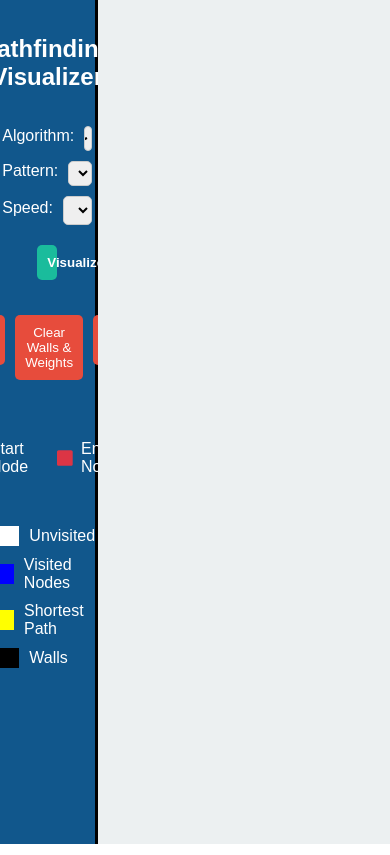
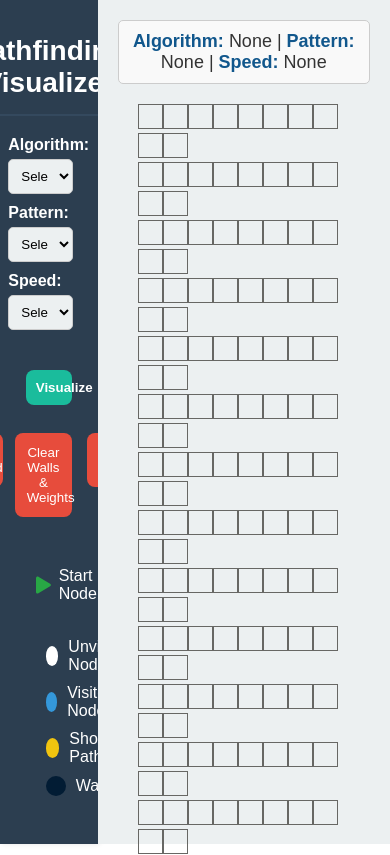
Before and after one commit to Naval1704/pathfinding_visualizer, a React (Create React App) app: page / in a window 390 px wide. Shown: the top 855 px of the page. Built offline with nearby package versions, Linux system fonts and the light colour scheme.

Commit message:
grid added, UI update and working on dijkstra

```diff
--- a/src/App.js
+++ b/src/App.js
@@ -1,49 +1,73 @@
-import React from "react";
+import React, { useState } from "react";
 import { FaPlay, FaStop } from "react-icons/fa";
-// import React from "react";
+import Grid from "./pathfinding_visualizer/grid";
+
 function App() {
+  const [algorithm, setAlgorithm] = useState("");
+  const [pattern, setPattern] = useState("");
+  const [speed, setSpeed] = useState("");
+
   return (
     <div className="App">
-      <div className="left-column">
+       <div className="left-column">
         <h1 className="app-title">Pathfinding Visualizer</h1>
 
         {/* Dropdown for algorithms and pattern selections */}
         <div className="dropdown-menu">
-
           {/* Selecting algorithms */}
           <div className="dropdown">
             <label htmlFor="algorithm">Algorithm:</label>
-            <select id="algorithm" name="algorithm">
-              <option value="dijkstra">Dijkstra's Algorithm</option>
-              <option value="aStar">A*</option>
-              <option value="greedy">Greedy best-first search</option>
-              <option value="swarm">Swarm algo</option>
-              <option value="convergentSwarm">Convergent swarm algo</option>
-              <option value="bidirectionalSwarm">
-                Bidirectional swarm algo
+            <select
+              id="algorithm"
+              name="algorithm"
+              value={algorithm}
+              onChange={(e) => setAlgorithm(e.target.value)}
+            >
+              <option value="">Select Algorithm</option>
+              <option value="Dijkstra's_Algorithm">Dijkstra's Algorithm</option>
+              <option value="A*_Search">A* Search</option>
+              <option value="Greedy_Best_first_Search">Greedy Best-first Search</option>
+              <option value="Swarm_Algorithm">Swarm Algorithm</option>
+              <option value="Convergent_Swarm_Algorithm">
+                Convergent Swarm Algorithm
               </option>
-              <option value="bfs">BFS</option>
-              <option value="dfs">DFS</option>
+              <option value="Bidirectional_Swarm_Algorithm">
+                Bidirectional Swarm Algorithm
+              </option>
+              <option value="Breadth_first_Search">Breadth-first Search</option>
+              <option value="Depth_first_Search">Depth-first Search</option>
             </select>
           </div>
 
-          {/* selecting patterns  */}
+          {/* Selecting patterns */}
           <div className="dropdown">
             <label htmlFor="pattern">Pattern:</label>
-            <select id="pattern" name="pattern">
-              <option value="pattern1">Pattern 1</option>
-              <option value="pattern2">Pattern 2</option>
-              <option value="pattern3">Pattern 3</option>
-              <option value="pattern4">Pattern 4</option>
-              <option value="pattern5">Pattern 5</option>
-              <option value="pattern6">Pattern 6</option>
+            <select
+              id="pattern"
+              name="pattern"
+              value={pattern}
+              onChange={(e) => setPattern(e.target.value)}
+            >
+              <option value="">Select Pattern</option>
+              <option value="Recursive_Division">Recursive Division</option>
+              <option value="Recursive_Division_(vertical skew)">Recursive Division (vertical skew)</option>
+              <option value="Recursive_Division_(horizontal skew)">Recursive Division (horizontal skew)</option>
+              <option value="Basic_Random_Maze">Basic Random Maze</option>
+              <option value="Basic_Weight_Maze">Basic Weight Maze</option>
+              <option value="Simple_Stair_Pattern">Simple Stair Pattern</option>
             </select>
           </div>
 
-          {/* Select speed  */}
+          {/* Select speed */}
           <div className="speed">
             <label htmlFor="speed">Speed:</label>
-            <select id="speed" name="speed">
+            <select
+              id="speed"
+              name="speed"
+              value={speed}
+              onChange={(e) => setSpeed(e.target.value)}
+            >
+              <option value="">Select Speed</option>
               <option value="fast">Fast</option>
               <option value="medium">Medium</option>
               <option value="slow">Slow</option>
@@ -88,7 +112,7 @@ function App() {
         <div className="color-codes">
           <div className="color-code">
             <div className="color white"></div>
-            <span>Unvisited</span>
+            <span>Unvisited Nodes</span>
           </div>
           <div className="color-code">
             <div className="color blue"></div>
@@ -105,7 +129,14 @@ function App() {
         </div>
       </div>
 
-      <div className="right-workspace"></div>
+      <div className="right-workspace">
+        <div className="selected-info">
+          <p>
+            <strong>Algorithm:</strong> {algorithm || "None"} | <strong>Pattern:</strong> {pattern || "None"} | <strong>Speed:</strong> {speed || "None"}
+          </p>
+        </div>
+        <Grid algorithm={algorithm} pattern={pattern} speed={speed} />
+      </div>
     </div>
   );
 }
--- a/src/index.css
+++ b/src/index.css
@@ -11,135 +11,153 @@ body {
   width: 100%;
 }
 
+/* Left portion css  */
+
 .App {
   display: flex;
   height: 100vh;
+  background-color: #f4f4f9;
+  font-family: 'Arial', sans-serif;
 }
 
 .left-column {
   width: 25%;
-  background-color: #11578C;
+  background-color: #2c3e50;
   color: white;
   display: flex;
   flex-direction: column;
   align-items: center;
   padding: 20px;
-  border-right: 3px solid #000;
+  /* border-right: 1px solid #000; */
+  box-shadow: 2px 0 5px rgba(0, 0, 0, 0.1);
 }
 
 .app-title {
-  font-size: 24px;
+  font-size: 28px;
   margin-bottom: 20px;
   padding: 15px;
   text-align: center;
+  border-bottom: 2px solid #34495e;
 }
 
 .algo-list {
   list-style-type: none;
   padding: 0;
-  width: 50%;
+  width: 80%;
 }
 
 .algo-list li {
-  padding: 10px;
-  margin-bottom: 10px;
+  padding: 12px;
+  margin-bottom: 12px;
   background-color: #34495e;
   text-align: center;
   cursor: pointer;
-  border-radius: 5px;
-  transition: background-color 0.3s ease;
+  border-radius: 8px;
+  transition: background-color 0.3s ease, transform 0.3s ease;
 }
 
 .algo-list li:hover {
   background-color: #1abc9c;
-}
-
-.right-workspace {
-  flex-grow: 1;
-  background-color: #ecf0f1;
-  padding: 20px;
-  display: flex;
-  justify-content: center;
-  align-items: center;
+  transform: scale(1.05);
 }
 
 .dropdown {
   margin-bottom: 10px;
   display: flex;
-  align-items: center;
-  gap: 10px;
+  flex-direction: column;
+  /* align-items: center; */
+  /* text-align: center; */
+  align-items: flex-start;
+  width: 80%;
 }
 
 .dropdown label {
   display: block;
   margin-bottom: 5px;
+  font-weight: bold;
 }
 
 .dropdown select {
   width: 100%;
-  padding: 3px;
+  padding: 8px;
   border-radius: 5px;
   border: 1px solid #ccc;
+  background-color: #ecf0f1;
+  transition: border-color 0.3s ease;
+}
+
+.dropdown select:focus {
+  border-color: #1abc9c;
 }
 
 .visualize-button {
-  width: 30%;
+  width: 80%;
   padding: 10px;
   background-color: #1abc9c;
   color: white;
   font-weight: bold;
   border: none;
-  border-radius: 5px;
+  border-radius: 8px;
   cursor: pointer;
-  transition: background-color 0.3s ease;
-  margin-bottom: 15px;
+  transition: background-color 0.3s ease, transform 0.3s ease;
+  margin-bottom: 8px;
 }
 
 .visualize-button:hover {
   background-color: #16a085;
+  transform: scale(1.05);
+}
+
+.remove-patterns {
+  display: flex;
 }
 
 .clear-board button,
 .clear-walls-weights button,
 .clear-path button {
-  width: 100%;
-  padding: 10px;
+  width: 80%;
+  padding: 12px;
   background-color: #e74c3c;
   color: white;
   border: none;
-  border-radius: 5px;
+  border-radius: 8px;
   cursor: pointer;
-  transition: background-color 0.3s ease;
-  margin-bottom: 10px;
-}
-
-.remove-patterns {
-  display: flex;
-  gap: 10px;
+  transition: background-color 0.3s ease, transform 0.3s ease;
+  margin-bottom: 15px;
 }
 
 .clear-board button:hover,
 .clear-walls-weights button:hover,
 .clear-path button:hover {
   background-color: #c0392b;
+  transform: scale(1.05);
 }
 
 .speed {
-  display: flex ;
-  gap: 10px;
-  align-items: center;
+  display: flex;
+  flex-direction: column;
+  align-items: flex-start;
+  width: 80%;
+  margin-bottom: 20px;
 }
 
 .speed label {
   display: block;
   margin-bottom: 5px;
+  font-weight: bold;
 }
 
 .speed select {
   width: 100%;
-  padding: 5px;
+  padding: 8px;
   border-radius: 5px;
   border: 1px solid #ccc;
+  background-color: #ecf0f1;
+  transition: border-color 0.3s ease;
+}
+
+.speed select:focus {
+  border-color: #1abc9c;
 }
 
 .color-codes {
@@ -147,6 +165,7 @@ body {
   flex-direction: column;
   align-items: flex-start;
   padding: 20px;
+  width: 80%;
 }
 
 .color-code {
@@ -159,6 +178,7 @@ body {
   width: 20px;
   height: 20px;
   margin-right: 10px;
+  border-radius: 50%;
 }
 
 .color span {
@@ -170,22 +190,23 @@ body {
 }
 
 .color.blue {
-  background-color: #0000ff;
+  background-color: #3498db;
 }
 
 .color.yellow {
-  background-color: #ffff00;
+  background-color: #f1c40f;
 }
 
 .color.black {
-  background-color: #000000;
+  background-color: #021C34;
 }
 
 .partition-line {
   border: none;
-  /* height: 1px; Increase the height */
-  background-color: #fff; /* Ensure this color contrasts with the page background */
-  margin: 10px 0; /* Adjust the margin as needed */
+  height: 1px;
+  background-color: #fff;
+  margin: 10px 0;
+  width: 80%;
 }
 
 .node-icons {
@@ -194,8 +215,9 @@ body {
   align-items: center;
   padding: 10px;
   border-radius: 5px;
-  margin: 20px 0;
-  gap:20px;
+  margin: 5px 0;
+  gap: 10px;
+  width: 80%;
 }
 
 .start-node, .end-node {
@@ -217,3 +239,40 @@ body {
 .end-node svg {
   color: #dc3545; /* Red for end node */
 }
+
+/* Play ground css */
+
+.right-workspace {
+  flex-grow: 1;
+  background-color: #ecf0f1;
+  padding: 20px;
+  /* display: flex; */
+  /* justify-content: center; */
+  /* align-items: center; */
+}
+
+
+.playground-title {
+  font-size: 24px;
+  margin-bottom: 20px;
+  text-align: center;
+}
+
+.selected-info {
+  font-size: 18px;
+  background-color: #f9f9f9;
+  padding: 10px 10px;
+  border: 1px solid #ccc;
+  border-radius: 5px;
+  margin-bottom: 10px;
+  text-align: center;
+}
+
+.selected-info p {
+  margin: 0;
+  color: #333;
+}
+
+.selected-info strong {
+  color: #11578C;
+}
--- /dev/null
+++ b/src/pathfinding_visualizer/grid.js
@@ -0,0 +1,69 @@
+import React, { Component } from "react";
+import "./styles/grid.css";
+import Node from "./node";
+
+export default class Grid extends Component {
+  constructor(props) {
+    super(props);
+    this.state = {
+      nodes: [],
+      startNode: null,
+      targetNode: null,
+    };
+  }
+
+  componentDidMount() {
+    let rows = Math.floor(window.innerHeight / 35);
+    let cols = Math.floor(window.innerWidth / 37);
+    const nodes = [];
+    for (let row = 0; row < rows; row++) {
+      const currentRow = [];
+      for (let col = 0; col < cols; col++) {
+        currentRow.push({
+          row,
+          col,
+          isStart: false,
+          isTarget: false,
+        });
+      }
+      nodes.push(currentRow);
+    }
+    this.setState({ nodes });
+  }
+
+  handleNodeClick(row, col) {
+    const { nodes, startNode, targetNode } = this.state;
+    const newNodes = nodes.slice();
+    const node = newNodes[row][col];
+
+    if (!startNode) {
+      node.isStart = true;
+      this.setState({ nodes: newNodes, startNode: node });
+    } else if (!targetNode) {
+      node.isTarget = true;
+      this.setState({ nodes: newNodes, targetNode: node });
+    }
+  }
+
+  render() {
+    const { nodes } = this.state;
+    const { algorithm, pattern, speed } = this.props;
+
+    return (
+      <div className="grid">
+        {nodes.map((row, rowIndx) => (
+          <div key={rowIndx} className="row">
+            {row.map((node, nodeIndx) => (
+              <Node
+                key={nodeIndx}
+                isStart={node.isStart}
+                isTarget={node.isTarget}
+                onClick={() => this.handleNodeClick(node.row, node.col)}
+              />
+            ))}
+          </div>
+        ))}
+      </div>
+    );
+  }
+}
--- /dev/null
+++ b/src/pathfinding_visualizer/node.js
@@ -0,0 +1,14 @@
+import React from 'react';
+import { Component } from 'react';
+import './styles/grid.css';
+
+export default class Node extends Component{
+    constructor(props){
+        super(props) ;
+        this.state = {} ;
+    }
+
+    render() {
+        return <div className='node'></div> ;
+    }
+}
--- /dev/null
+++ b/src/pathfinding_visualizer/styles/grid.css
@@ -0,0 +1,23 @@
+.grid {
+  display: flex;
+  flex-direction: column;
+  align-items: center;
+  gap: 0;
+  margin: 20px;
+}
+
+.node {
+  width: 25px;
+  height: 25px;
+  border: 0.1px solid #676764;
+  box-sizing: border-box;
+  display: inline-block;
+}
+
+.node-start {
+  background-color: green; /* Green color for start node */
+}
+
+.node-target {
+  background-color: red; /* Red color for target node */
+}
```
Also changed, not shown: src/algorithms/dijkstra.js (added), src/logo.svg (deleted).
